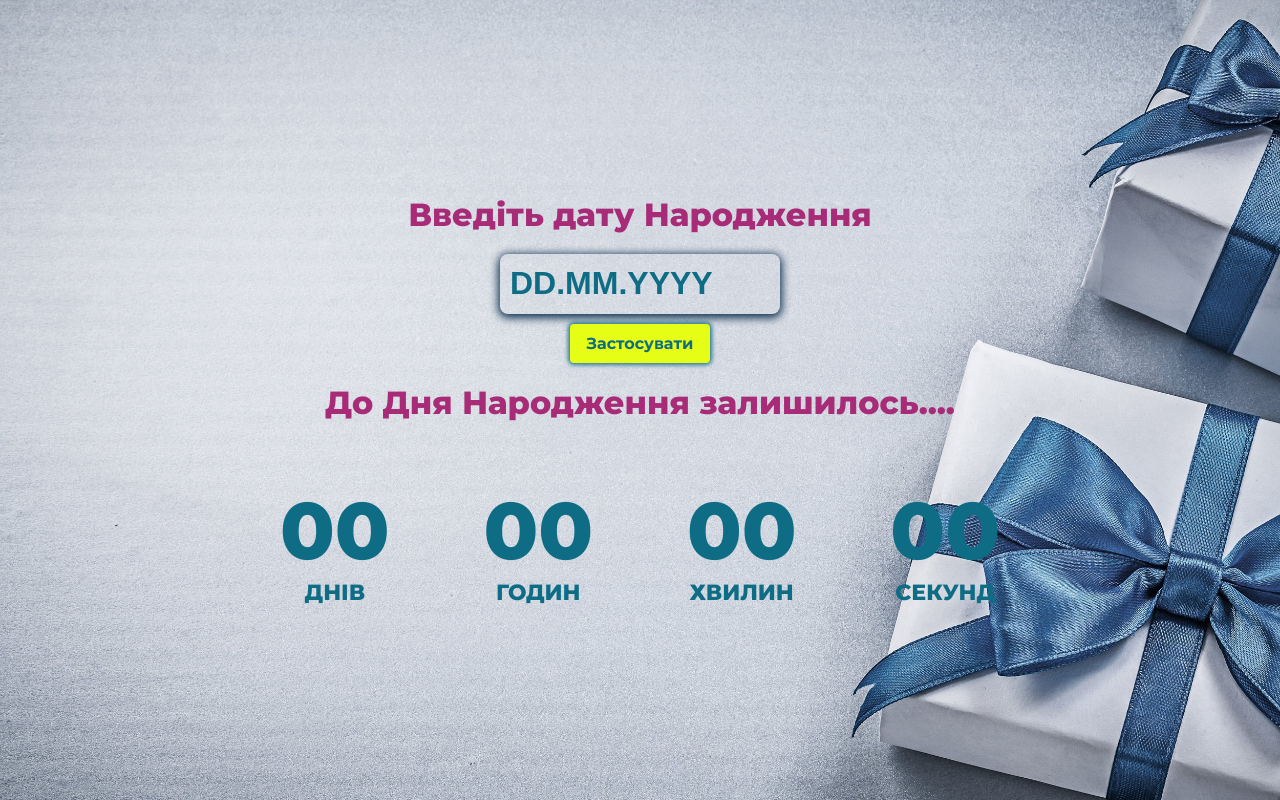
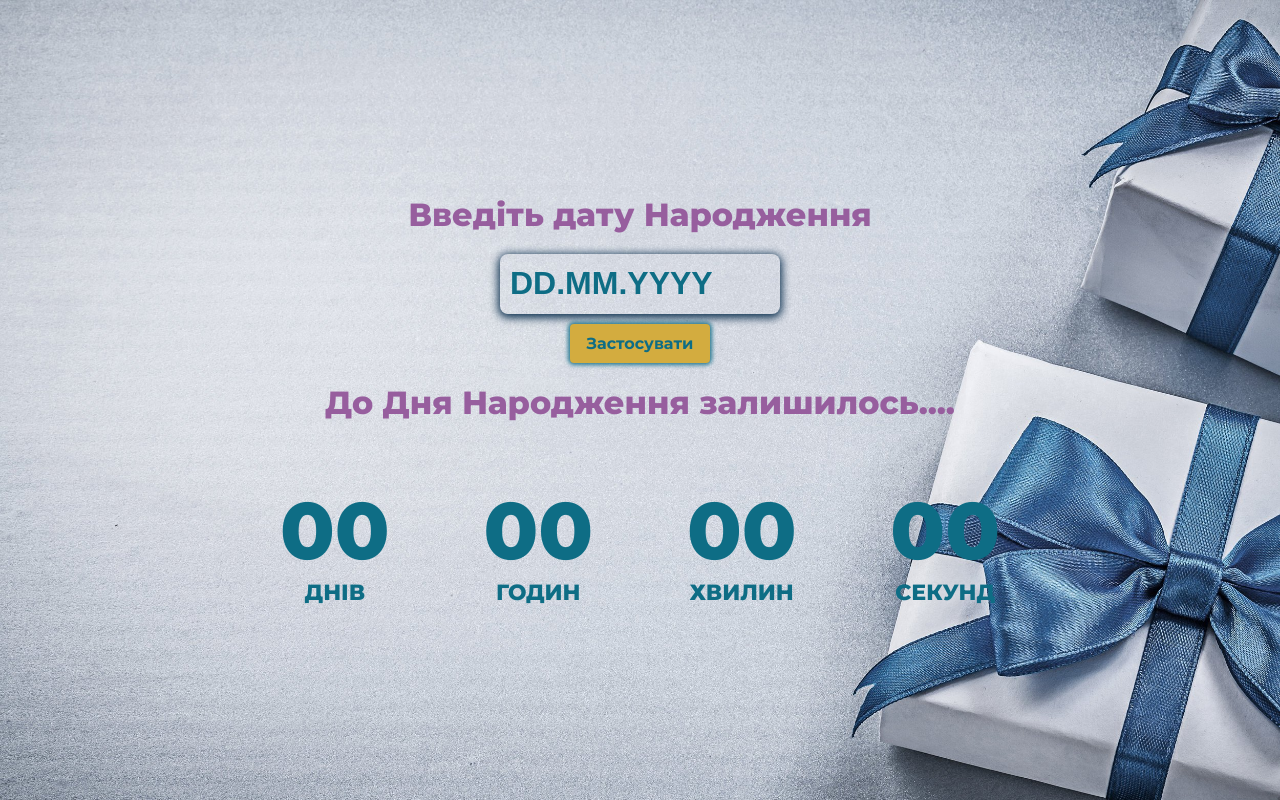
Before and after one commit to irinakalietnik/BirthdayDate, a plain HTML site: page index.html in a window 1280 px wide. Drawn offline with Linux system fonts and the light colour scheme.

Commit message:
color button

```diff
--- a/style/birthday.css
+++ b/style/birthday.css
@@ -26,7 +26,7 @@ body {
 }
 .text {
   font-size: 2rem;
-  color: rgb(167, 43, 119);
+  color: rgb(151, 94, 158);
 }
 button {
   font-weight: 700;
@@ -34,7 +34,7 @@ button {
   width: 140px;
   border: none;
   color: rgb(14, 109, 133);
-  background-color: rgb(230, 253, 22);
+  background-color: rgb(211, 172, 63);
   border-radius: 4px;
   font-size: 1rem;
   font-family: "Montserrat", sans-serif;
@@ -73,7 +73,7 @@ input::placeholder {
   color: rgb(14, 109, 133);
 }
 input:focus {
-  border: 3px solid rgb(221, 218, 63);
+  border: 3px solid rgb(187, 189, 64);
 }
 .input-box {
   align-items: center;
```
